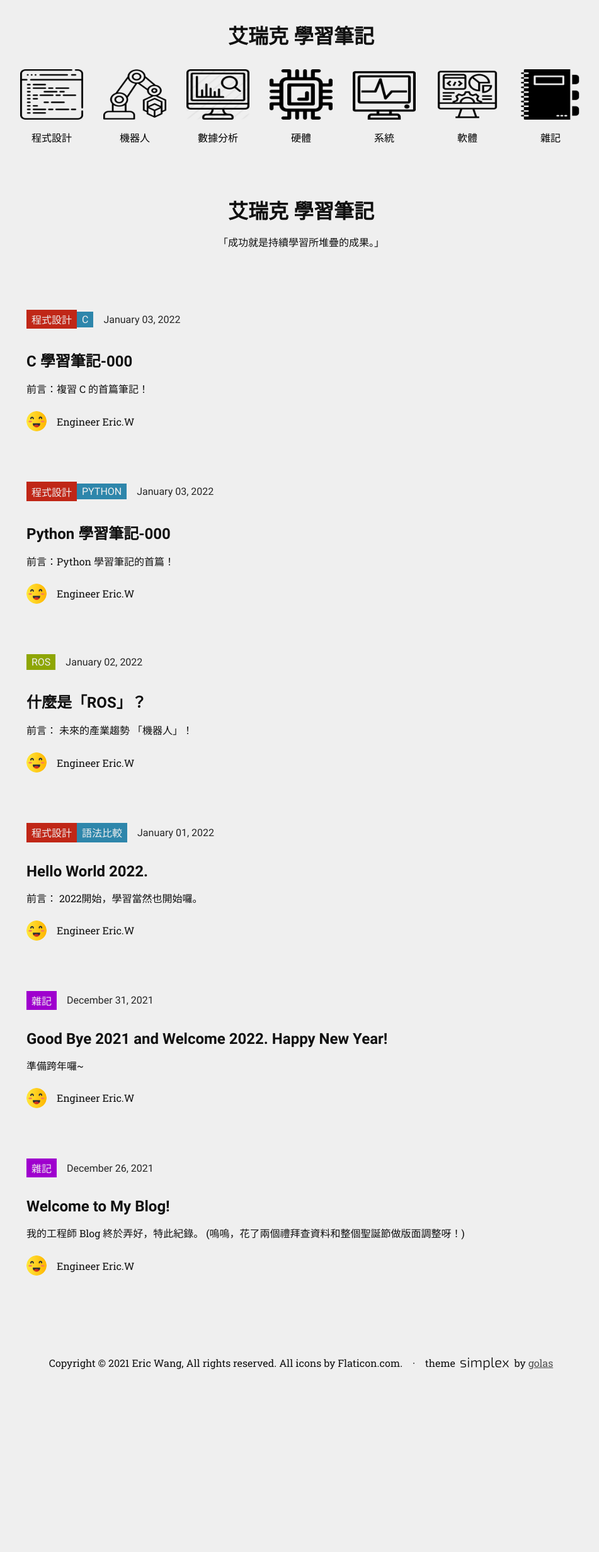
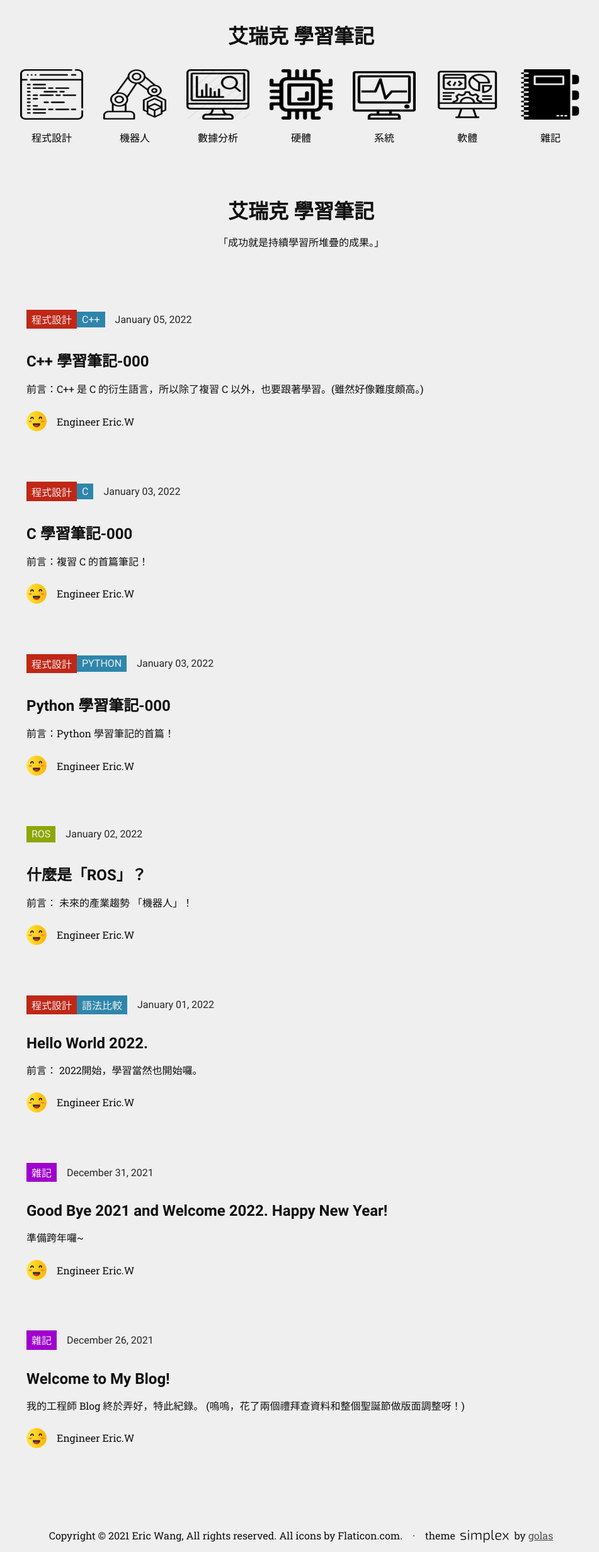
Before and after one commit to ericwang1013/ericwang1013.github.io, a Jekyll site: the page index.html, which Jekyll copies as it is, in a window 1280 px wide. Shown: the whole page at 63% size, without its empty margins (162-1113 px from the left). Built offline with Jekyll 4.4.1, drawn with Linux system fonts in a browser that asks for light colours; before the commit the page ends 2191 px from its top, so only the background shows below that.

Commit message:
Update index.html

```diff
--- a/index.html
+++ b/index.html
@@ -417,9 +417,47 @@
     </section>
 
 
-        <section class="snippet snippet_programming-python-2022-01-03-c-introduction">
+        <section class="snippet snippet_programming-cpp-2022-01-05-cpp-introduction">
             <style>
-    .snippet_programming-c-2022-01-03-python-introduction::after {
+    .snippet_programming-cpp-2022-01-05-cpp-introduction::after {
+
+        background-image:
+        radial-gradient(ellipse closest-side, var(--c-snippetBackgroundExternal), var(--c-snippetBackgroundInternal)),
+        url(
+
+                https://ericwang1013.github.io/
+
+        );
+    }
+    </style>
+<a class="snippet__link" href="/programming/cpp/2022/01/05/cpp-introduction.html">
+    <section class="snippet__data">
+        <section class="snippet__data__metadata">
+            <section class="snippet__data__metadata__category">
+
+                    <p class="snippet__data__metadata__category__title" style="background: var(--c-themeHueRed)">程式設計</p>
+            <p class="snippet__data__metadata__category__title" style="background: var(--c-themeHueBlue)">C++</p>
+
+            </section>
+            <p class="snippet__data__metadata__date">January 05, 2022</p>
+        </section>
+        <h2 class="snippet__data__header">C++ 學習筆記-000</h2>
+        <p class="snippet__data__text">前言：C++ 是 C 的衍生語言，所以除了複習 C 以外，也要跟著學習。(雖然好像難度頗高。)
+</p>
+
+            <div class="snippet__data__author">
+
+                <img src="https://ericwang1013.github.io/assets/img/authors/eric.png"/>
+                <p>Engineer Eric.W</p>
+            </div>
+
+    </section>
+</a>
+        </section>
+
+        <section class="snippet snippet_programming-c-2022-01-03-c-introduction">
+            <style>
+    .snippet_programming-c-2022-01-03-c-introduction::after {
 
         background-image:
         radial-gradient(ellipse closest-side, var(--c-snippetBackgroundExternal), var(--c-snippetBackgroundInternal)),
```
